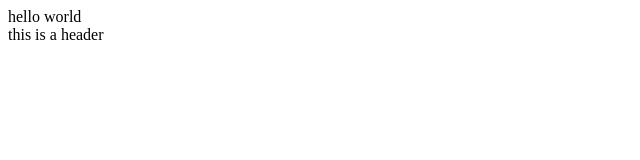
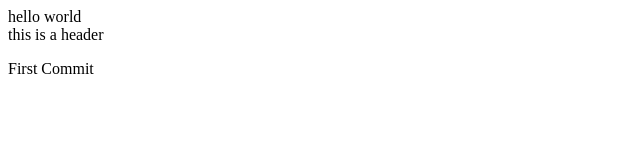
Before and after one commit to newcodecareer/projectTest0913, a plain HTML site: page index.html in a window 1280 px wide. Shown: the whole page, without its empty margins (0-640 px from the left). Drawn offline with Linux system fonts and the light colour scheme.

Commit message:
first commit

```diff
--- a/index.html
+++ b/index.html
@@ -1,13 +1,17 @@
 <!DOCTYPE html>
 <html lang="en">
+
 <head>
     <meta charset="UTF-8">
     <meta http-equiv="X-UA-Compatible" content="IE=edge">
     <meta name="viewport" content="width=device-width, initial-scale=1.0">
     <title>git test</title>
 </head>
+
 <body>
     <div class="container">hello world</div>
     <div>this is a header</div>
+    <p>First Commit</p>
 </body>
+
 </html>
```
